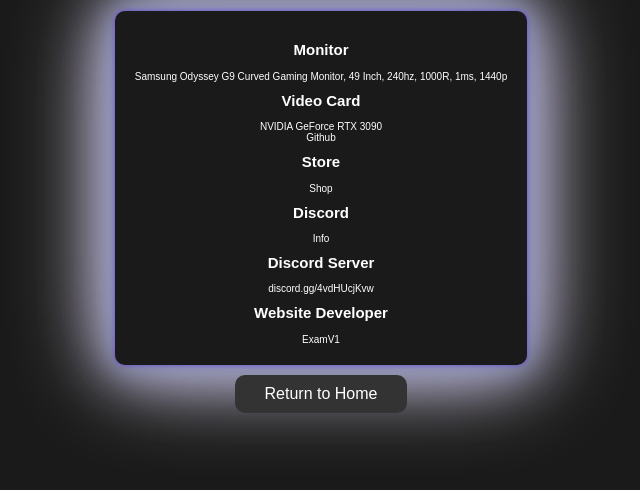
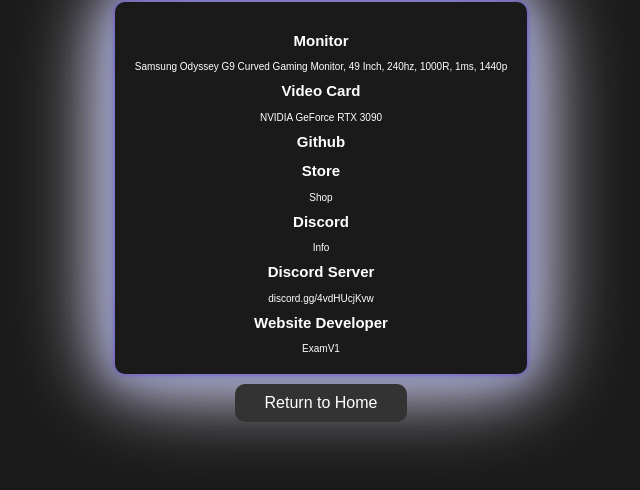
Before and after one commit to lvgzz/eternitysite, a plain HTML site: page info.html in a window 1280 px wide. Shown: the part 244-734 px from the top of the page, without its empty margins (319-959 px from the left). Drawn offline with Linux system fonts and the light colour scheme.

Commit message:
Update info.html

```diff
--- a/info.html
+++ b/info.html
@@ -89,7 +89,7 @@
         <h2>Video Card</h2>
         <p><a href="https://www.amazon.co.uk/ASUS-Graphics-reliability-performance-TUF-RTX3090-O24G-GAMING/dp/B08HN5B8FJ/ref=sr_1_2?crid=37BR4E6B1YCBT&keywords=rtx%2B3090%2Btuf%2Bgaming&qid=1691025646&sprefix=rtx%2B3090%2Btuf%2Bgaming%2Caps%2C79&sr=8-2&th=1" target="_blank">NVIDIA GeForce RTX 3090</a></p>
 
-        <p><a href="" target="_blank">Github</a></p>
+        <p><a href="" target="_blank"><h2>Github</h2></a></p>
 
         <h2>Store</h2>
         <p><a href="https://shop.eternitydev.pw" target="_blank">Shop</a></p>
```
